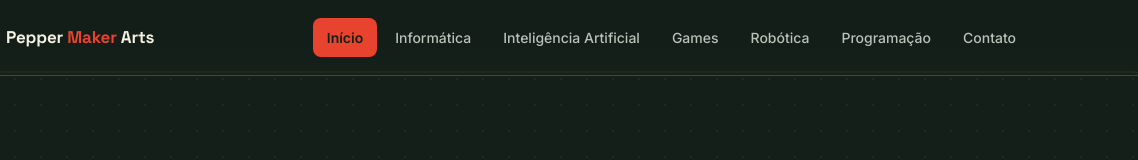
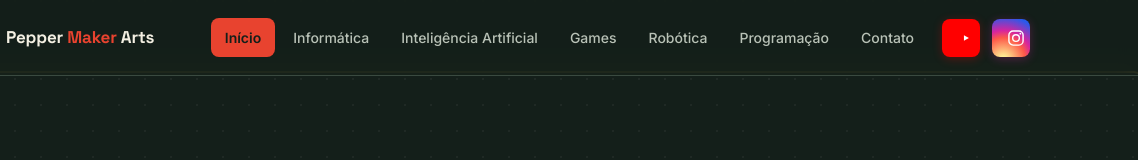
Before and after one commit to peppermakerarts/peppermakerarts, a plain HTML site: page index.html in a window 1280 px wide. Shown: the top 160 px of the page, 142-1280 px from the left. Drawn offline with Linux system fonts and the light colour scheme.

Commit message:
Update index.html

```diff
--- a/index.html
+++ b/index.html
@@ -124,6 +124,32 @@
     background:var(--pepper);
     font-weight:600;
   }
+  .nav-social-item{
+  display:flex;
+  align-items:center;
+  gap:12px;
+  margin-left:10px;
+}
+.nav-social{
+  display:flex;
+  align-items:center;
+  justify-content:center;
+  width:38px;
+  height:38px;
+  border-radius:10px;
+  transition:transform .2s ease;
+}
+.nav-social svg{width:20px;height:20px;}
+.nav-social.youtube{background:#FF0000;box-shadow:0 2px 10px rgba(255,0,0,0.28);}
+.nav-social.instagram{
+  background:radial-gradient(circle at 30% 107%, #fdf497 0%, #fdf497 5%, #fd5949 45%, #d6249f 60%, #285AEB 90%);
+  box-shadow:0 2px 10px rgba(214,36,159,0.3);
+}
+.nav-social:hover{transform:translateY(-2px);}
+
+@media (max-width: 880px){
+  .nav-social-item{padding:14px;justify-content:center;}
+}
 
   .nav-toggle{
     display:none;
@@ -695,6 +721,14 @@
         <li><a href="#robotica" data-nav="robotica">Robótica</a></li>
         <li><a href="#programacao" data-nav="programacao">Programação</a></li>
         <li><a href="#contato" data-nav="contato">Contato</a></li>
+        <li class="nav-social-item">
+  <a href="https://www.youtube.com/@PepperMakerArts" target="_blank" rel="noopener" class="nav-social youtube" aria-label="Pepper Maker Arts no YouTube">
+    <svg viewBox="0 0 24 24" fill="none"><path d="M9.5 8.6v6.8l6-3.4-6-3.4z" fill="#fff"/></svg>
+  </a>
+  <a href="https://www.instagram.com/peppermakerarts/" target="_blank" rel="noopener" class="nav-social instagram" aria-label="Pepper Maker Arts no Instagram">
+    <svg viewBox="0 0 24 24" fill="none"><rect x="3.5" y="3.5" width="17" height="17" rx="5" stroke="#fff" stroke-width="1.7"/><circle cx="12" cy="12" r="4" stroke="#fff" stroke-width="1.7"/><circle cx="17.2" cy="6.8" r="1.1" fill="#fff"/></svg>
+  </a>
+</li>
       </ul>
     </nav>
   </div>
```
